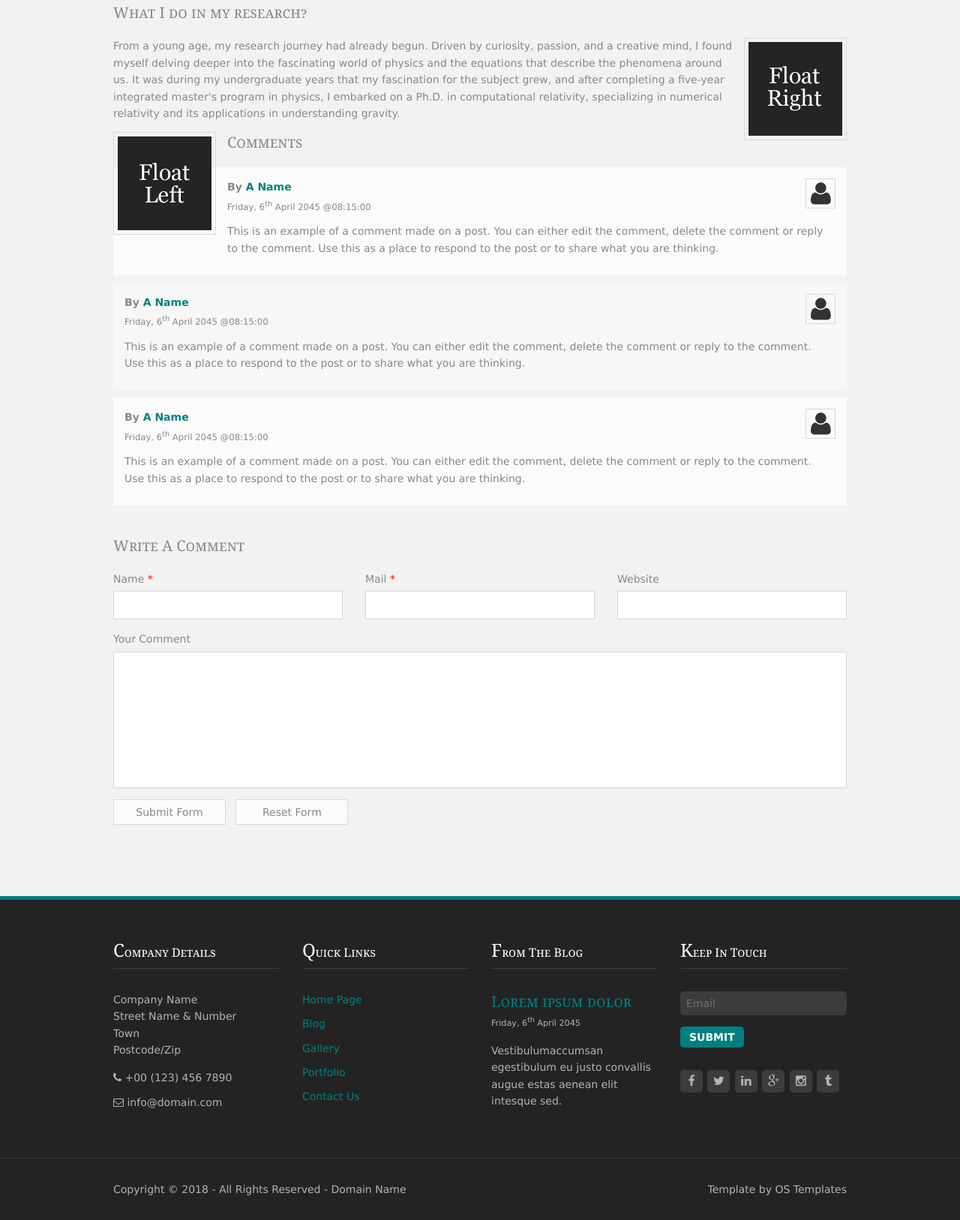
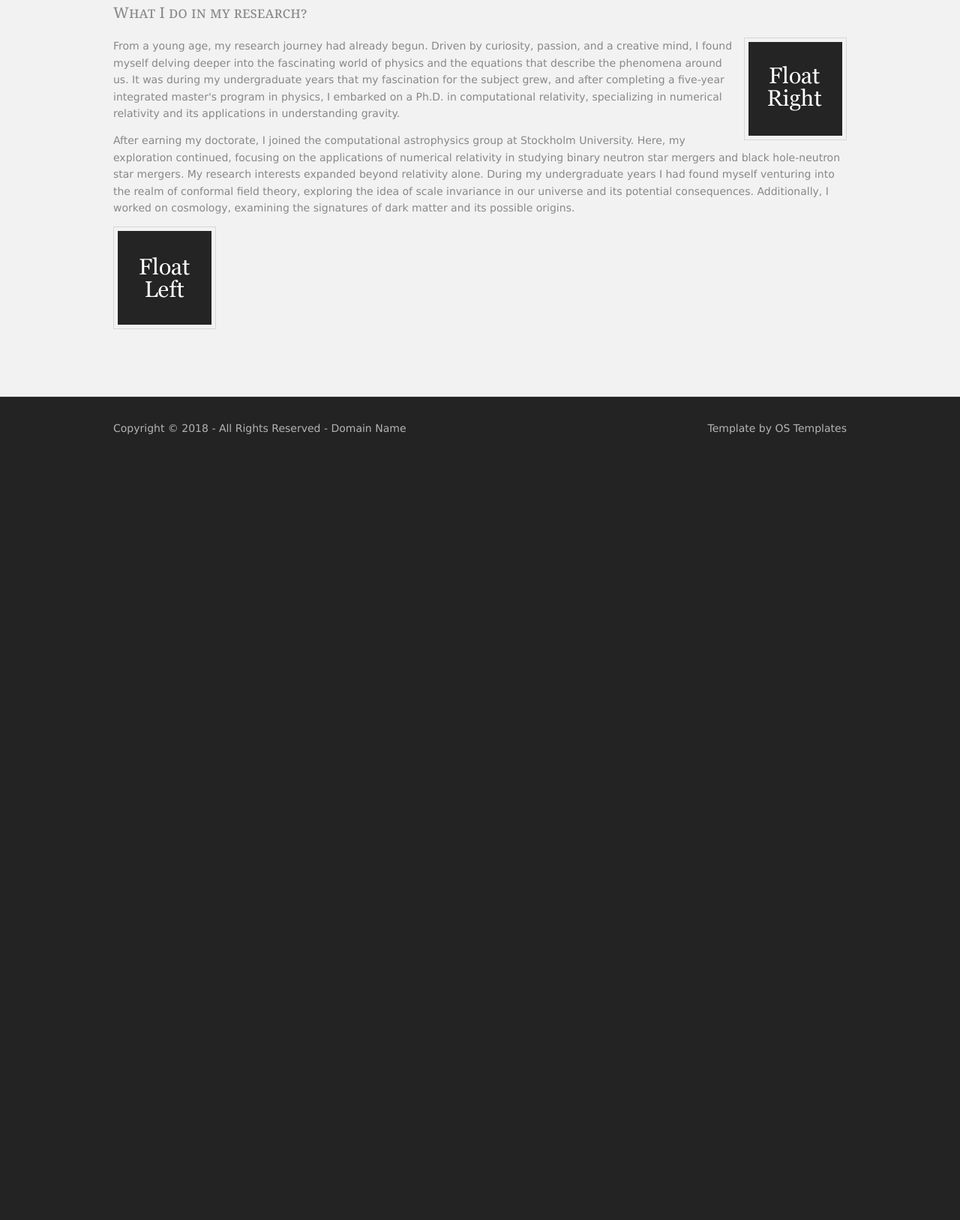
Before and after one commit to VivCh14/VivCh14.github.io, a plain HTML site: page pages/research.html in a window 1280 px wide. Shown: the part 351-1978 px from the top of the page at 75% size. After the commit the page ends 964 px from the top, so only its background shows below. Drawn offline with Linux system fonts and the light colour scheme.

Commit message:
Update research.html

```diff
--- a/pages/research.html
+++ b/pages/research.html
@@ -79,142 +79,20 @@ Licence URI: https://www.os-templates.com/template-terms
         around us. It was during my undergraduate years that my fascination for the subject grew, and after completing a
         five-year integrated master's program in physics, I embarked on a Ph.D. in computational relativity, specializing
         in numerical relativity and its applications in understanding gravity.</p>
+
+      <p>After earning my doctorate, I joined the computational astrophysics group at Stockholm University. Here,
+        my exploration continued, focusing on the applications of numerical relativity in studying binary neutron
+        star mergers and black hole-neutron star mergers. My research interests expanded beyond relativity alone.
+        During my undergraduate years I had found myself venturing into the realm of conformal field theory, exploring
+        the idea of scale invariance in our universe and its potential consequences. Additionally, I worked on cosmology,
+        examining the signatures of dark matter and its possible origins.</p>
       <img class="imgl borderedbox inspace-5" src="../images/demo/imgl.gif" alt="">
-      <div id="comments">
-        <h2>Comments</h2>
-        <ul>
-          <li>
-            <article>
-              <header>
-                <figure class="avatar"><img src="../images/demo/avatar.png" alt=""></figure>
-                <address>
-                By <a href="#">A Name</a>
-                </address>
-                <time datetime="2045-04-06T08:15+00:00">Friday, 6<sup>th</sup> April 2045 @08:15:00</time>
-              </header>
-              <div class="comcont">
-                <p>This is an example of a comment made on a post. You can either edit the comment, delete the comment or reply to the comment. Use this as a place to respond to the post or to share what you are thinking.</p>
-              </div>
-            </article>
-          </li>
-          <li>
-            <article>
-              <header>
-                <figure class="avatar"><img src="../images/demo/avatar.png" alt=""></figure>
-                <address>
-                By <a href="#">A Name</a>
-                </address>
-                <time datetime="2045-04-06T08:15+00:00">Friday, 6<sup>th</sup> April 2045 @08:15:00</time>
-              </header>
-              <div class="comcont">
-                <p>This is an example of a comment made on a post. You can either edit the comment, delete the comment or reply to the comment. Use this as a place to respond to the post or to share what you are thinking.</p>
-              </div>
-            </article>
-          </li>
-          <li>
-            <article>
-              <header>
-                <figure class="avatar"><img src="../images/demo/avatar.png" alt=""></figure>
-                <address>
-                By <a href="#">A Name</a>
-                </address>
-                <time datetime="2045-04-06T08:15+00:00">Friday, 6<sup>th</sup> April 2045 @08:15:00</time>
-              </header>
-              <div class="comcont">
-                <p>This is an example of a comment made on a post. You can either edit the comment, delete the comment or reply to the comment. Use this as a place to respond to the post or to share what you are thinking.</p>
-              </div>
-            </article>
-          </li>
-        </ul>
-        <h2>Write A Comment</h2>
-        <form action="#" method="post">
-          <div class="one_third first">
-            <label for="name">Name <span>*</span></label>
-            <input type="text" name="name" id="name" value="" size="22">
-          </div>
-          <div class="one_third">
-            <label for="email">Mail <span>*</span></label>
-            <input type="text" name="email" id="email" value="" size="22">
-          </div>
-          <div class="one_third">
-            <label for="url">Website</label>
-            <input type="text" name="url" id="url" value="" size="22">
-          </div>
-          <div class="block clear">
-            <label for="comment">Your Comment</label>
-            <textarea name="comment" id="comment" cols="25" rows="10"></textarea>
-          </div>
-          <div>
-            <input name="submit" type="submit" value="Submit Form">
-            &nbsp;
-            <input name="reset" type="reset" value="Reset Form">
-          </div>
-        </form>
-      </div>
       <!-- ################################################################################################ -->
     </div>
     <!-- ################################################################################################ -->
     <!-- / main body -->
     <div class="clear"></div>
   </main>
-</div>
-<!-- ################################################################################################ -->
-<!-- ################################################################################################ -->
-<!-- ################################################################################################ -->
-<div class="wrapper row4">
-  <footer id="footer" class="clear">
-    <!-- ################################################################################################ -->
-    <div class="one_quarter first">
-      <h6 class="title">Company Details</h6>
-      <address class="btmspace-15">
-      Company Name<br>
-      Street Name &amp; Number<br>
-      Town<br>
-      Postcode/Zip
-      </address>
-      <ul class="nospace">
-        <li class="btmspace-10"><span class="fa fa-phone"></span> +00 (123) 456 7890</li>
-        <li><span class="fa fa-envelope-o"></span> info@domain.com</li>
-      </ul>
-    </div>
-    <div class="one_quarter">
-      <h6 class="title">Quick Links</h6>
-      <ul class="nospace linklist">
-        <li><a href="#">Home Page</a></li>
-        <li><a href="#">Blog</a></li>
-        <li><a href="#">Gallery</a></li>
-        <li><a href="#">Portfolio</a></li>
-        <li><a href="#">Contact Us</a></li>
-      </ul>
-    </div>
-    <div class="one_quarter">
-      <h6 class="title">From The Blog</h6>
-      <article>
-        <h2 class="nospace"><a href="#">Lorem ipsum dolor</a></h2>
-        <time class="smallfont" datetime="2045-04-06">Friday, 6<sup>th</sup> April 2045</time>
-        <p>Vestibulumaccumsan egestibulum eu justo convallis augue estas aenean elit intesque sed.</p>
-      </article>
-    </div>
-    <div class="one_quarter">
-      <h6 class="title">Keep In Touch</h6>
-      <form class="btmspace-30" method="post" action="#">
-        <fieldset>
-          <legend>Newsletter:</legend>
-          <input class="btmspace-15" type="text" value="" placeholder="Email">
-          <button type="submit" value="submit">Submit</button>
-        </fieldset>
-      </form>
-      <ul class="faico clear">
-        <li><a class="faicon-facebook" href="#"><i class="fa fa-facebook"></i></a></li>
-        <li><a class="faicon-twitter" href="#"><i class="fa fa-twitter"></i></a></li>
-        <li><a class="faicon-linkedin" href="#"><i class="fa fa-linkedin"></i></a></li>
-        <li><a class="faicon-google-plus" href="#"><i class="fa fa-google-plus"></i></a></li>
-        <li><a class="faicon-instagram" href="#"><i class="fa fa-instagram"></i></a></li>
-        <li><a class="faicon-tumblr" href="#"><i class="fa fa-tumblr"></i></a></li>
-      </ul>
-    </div>
-    <!-- ################################################################################################ -->
-  </footer>
 </div>
 <!-- ################################################################################################ -->
 <!-- ################################################################################################ -->
```
